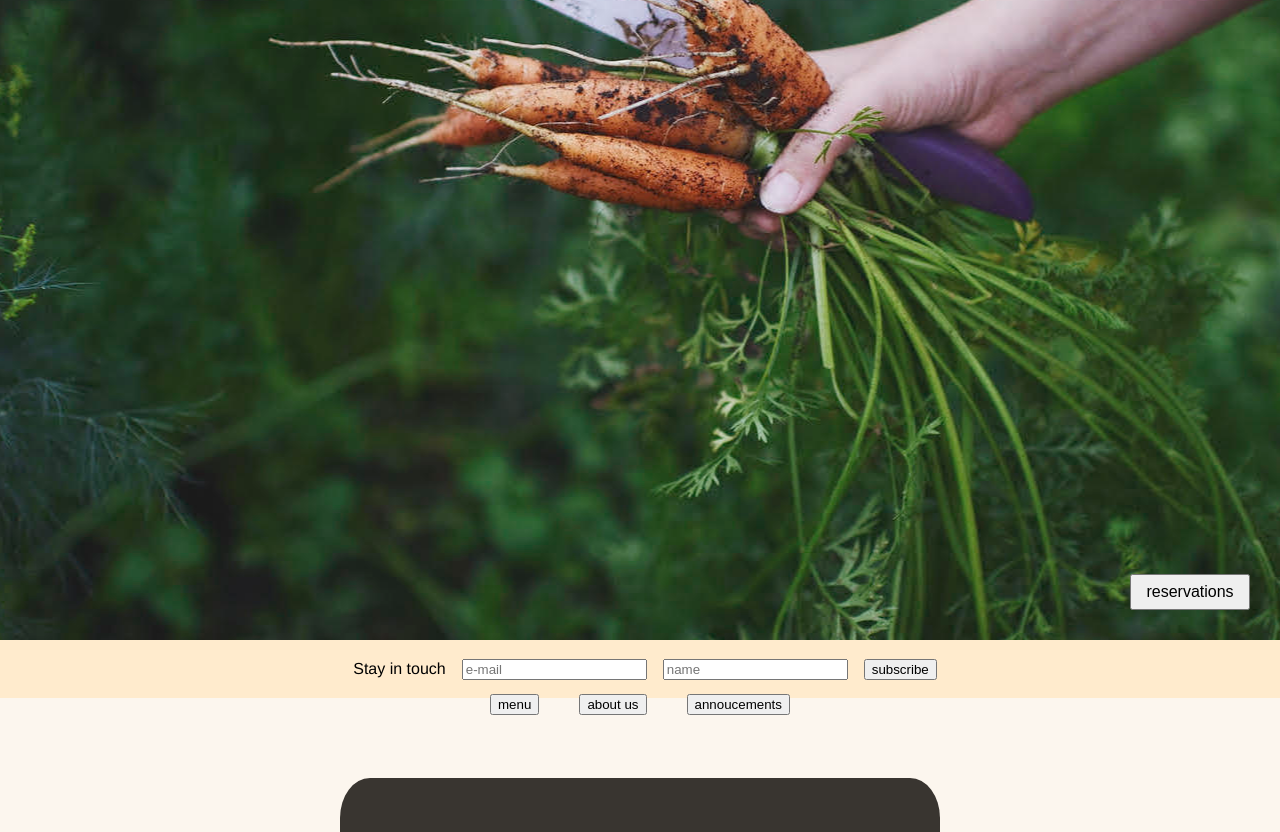
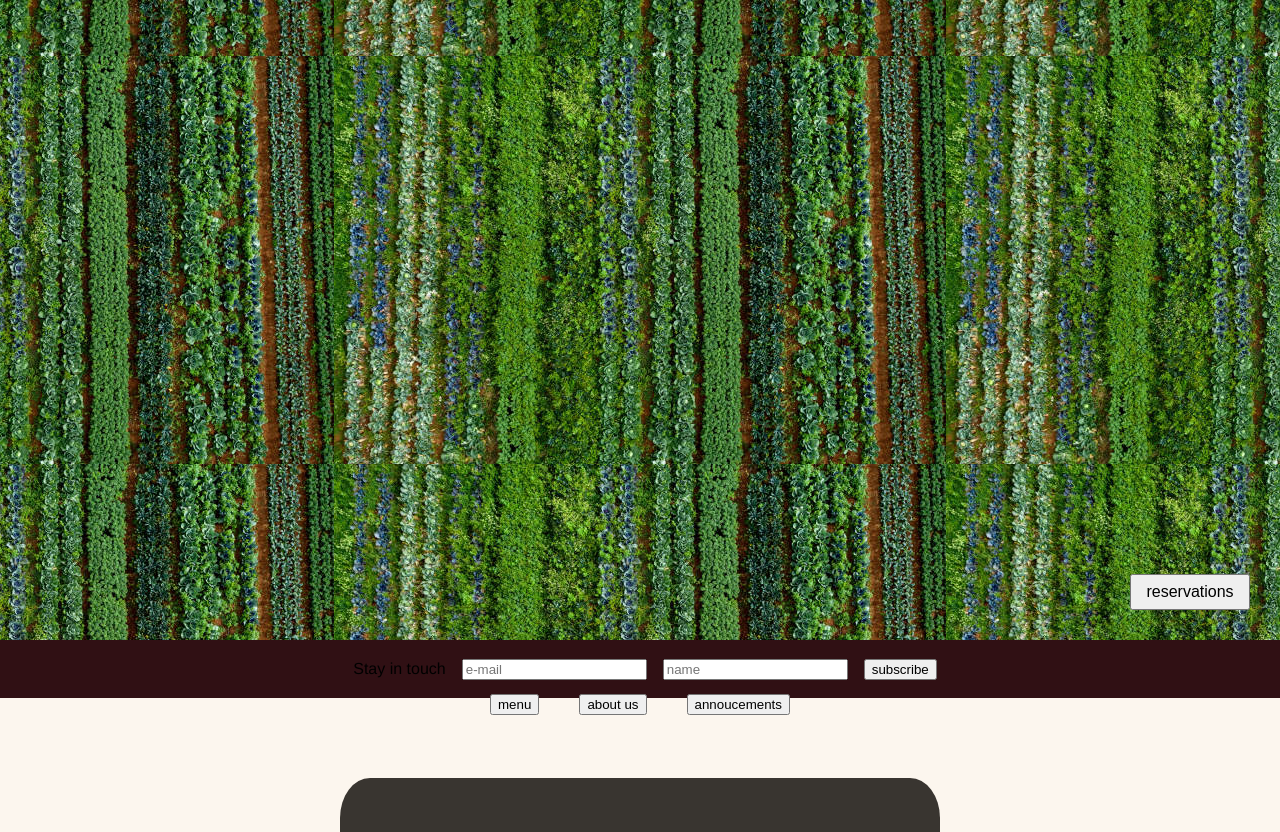
Before and after one commit to carolinekle/restaurant-page, a plain HTML site: page dist/index.html in a window 1280 px wide. Shown: the part 120-952 px from the top of the page. Drawn offline with Linux system fonts and the light colour scheme.

Commit message:
change image

```diff
--- a/src/style.css
+++ b/src/style.css
@@ -16,7 +16,7 @@ body{
     height: 95vh;
     display: flex;
     flex-direction: column;
-    background-image: url(../src/img/farm.jpg);
+    background-image: url(../src/img/farm2.jpg);
     background-position: center center;
 }
 
@@ -37,7 +37,7 @@ body{
     width:100vw;
     height:3rem;
     padding: 5px;
-    background-color: blanchedalmond;
+    background-color: #301014;
 }
 
 .subscribe > input{
```
Also changed, not shown: src/img/farm2.jpg (added).
